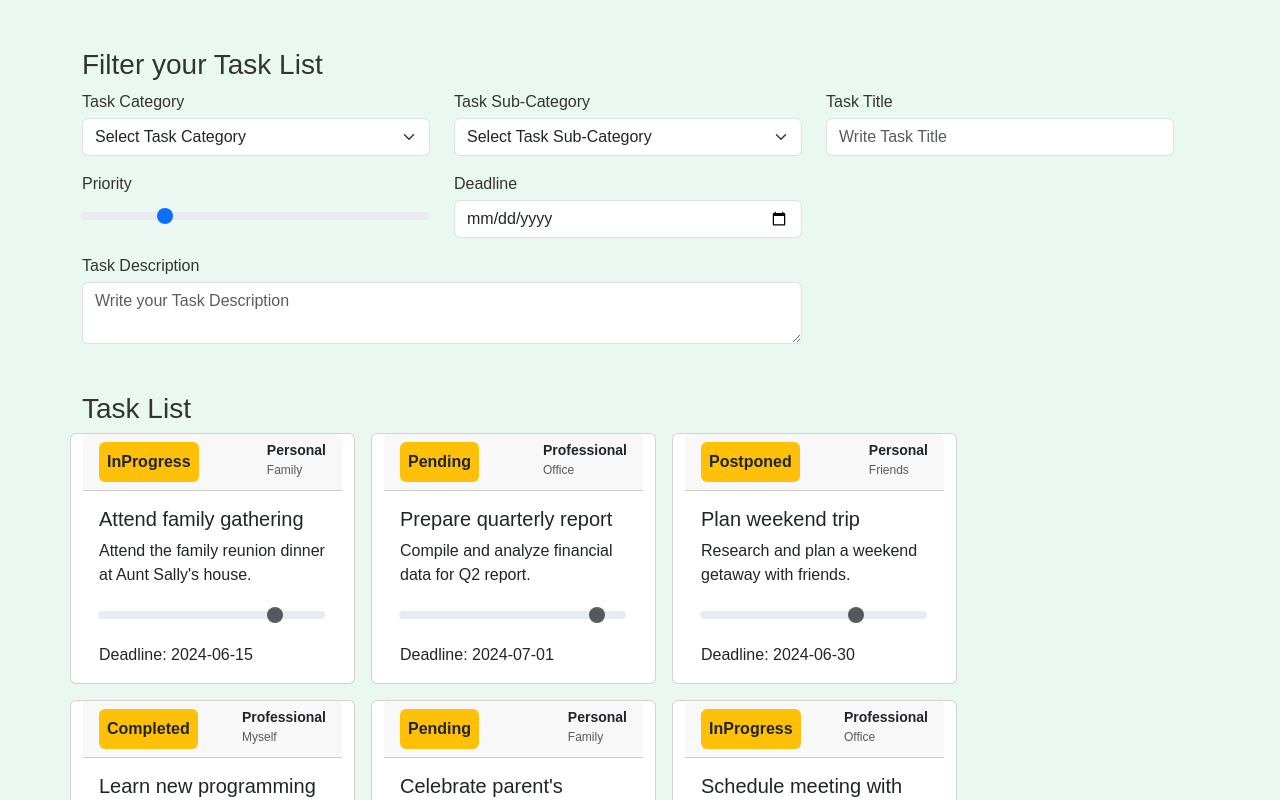
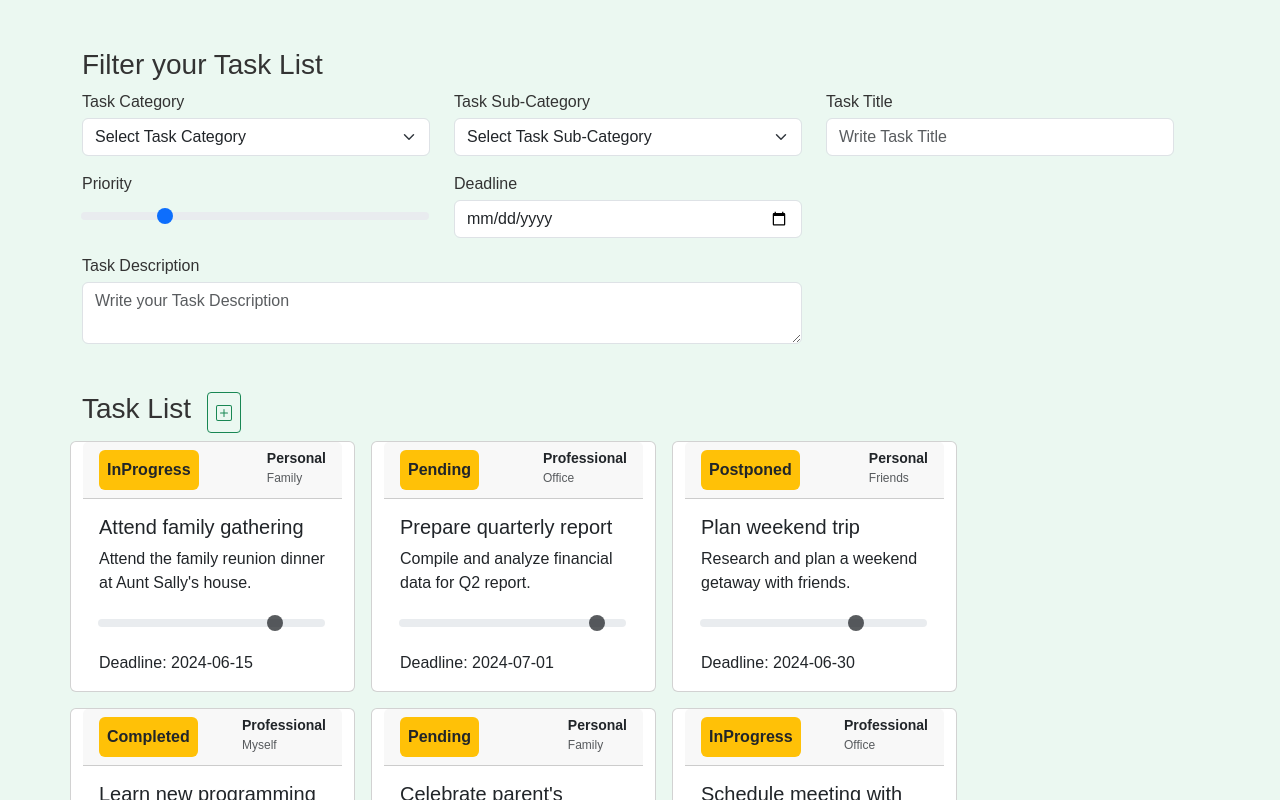
Before and after one commit to haque-lubna/TodoApps, a React (Create React App) app in the folder todo-react-app/: page / in a window 1280 px wide. Shown: the top 800 px of the page. Built offline with nearby package versions, Linux system fonts and the light colour scheme.

Commit message:
add plus icon

```diff
--- a/todo-react-app/src/components/listComponents/TaskList.js
+++ b/todo-react-app/src/components/listComponents/TaskList.js
@@ -17,12 +17,20 @@
 export const TaskList = ({data}) => {
   return (
     <div className='mt-5'>
-        <h3>Task List</h3>
-        <div className='row gap-3'>
-          {data.map((rowData, i) => (
-              <SingleTask key={i} taskData={rowData}/>
-          ))}
-        </div>
+      <div className='d-flex justify-content-start gap-2 mb-2'>
+        <h3 className='me-2'>Task List</h3>
+        <button className='btn btn-sm btn-outline-success'>
+          <svg xmlns="http://www.w3.org/2000/svg" width="16" height="16" fill="currentColor" class="bi bi-plus-square" viewBox="0 0 16 16">
+            <path d="M14 1a1 1 0 0 1 1 1v12a1 1 0 0 1-1 1H2a1 1 0 0 1-1-1V2a1 1 0 0 1 1-1zM2 0a2 2 0 0 0-2 2v12a2 2 0 0 0 2 2h12a2 2 0 0 0 2-2V2a2 2 0 0 0-2-2z"/>
+            <path d="M8 4a.5.5 0 0 1 .5.5v3h3a.5.5 0 0 1 0 1h-3v3a.5.5 0 0 1-1 0v-3h-3a.5.5 0 0 1 0-1h3v-3A.5.5 0 0 1 8 4"/>
+          </svg>
+        </button>
+      </div>
+      <div className='row gap-3'>
+        {data.map((rowData, i) => (
+            <SingleTask key={i} taskData={rowData}/>
+        ))}
+      </div>
     </div>
   )
 }
```
